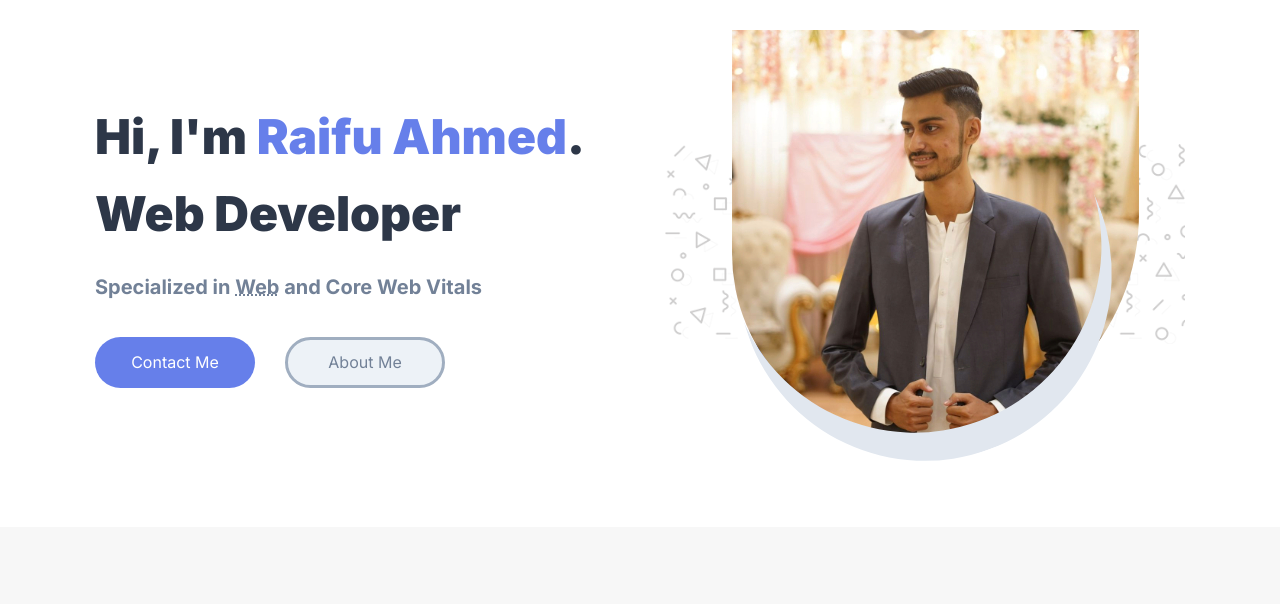
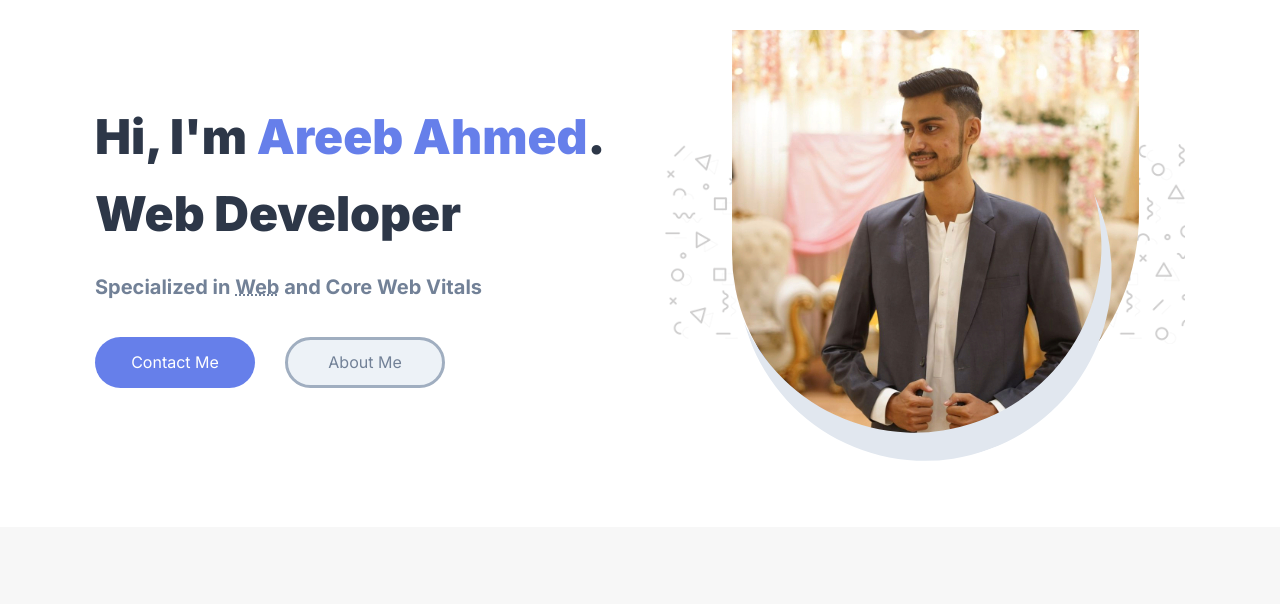
Before and after one commit to areebhitman0123/areebahmedcloud, a plain HTML site: page index.html in a window 1280 px wide. Shown: the part 91-695 px from the top of the page. Drawn offline with nearby package versions, Linux system fonts and the light colour scheme.

```diff
--- a/index.html
+++ b/index.html
@@ -152,7 +152,7 @@
         <div class="left">
 
           <h1 class="h1">
-            Hi, I'm <b>Raifu&nbsp;Ahmed</b>.
+            Hi, I'm <b>Areeb&nbsp;Ahmed</b>.
             <br>Web Developer
           </h1>
 
```
